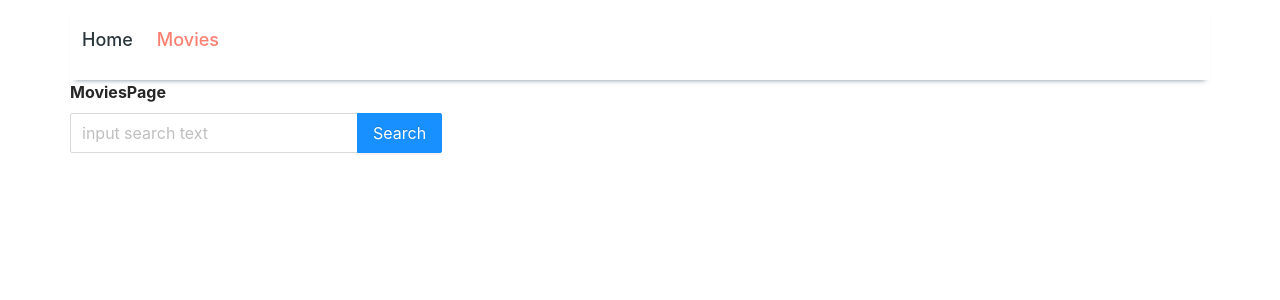
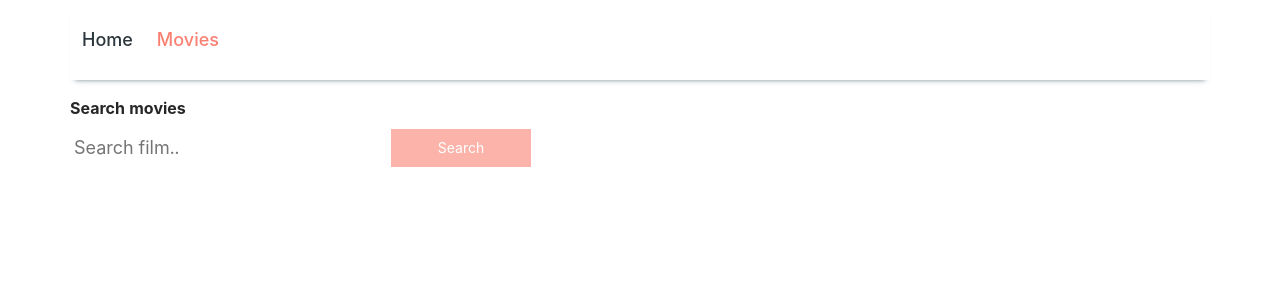
Before and after one commit to aleksvoloshyn/goit-react-hw-04-movies, a React (Create React App) app: page /movies in a window 1280 px wide. Shown: the top 300 px of the page. Built offline with nearby package versions, Linux system fonts and the light colour scheme; the HTML template or start-up script is replaced by a standard one.

Commit message:
search styles

```diff
--- a/src/Components/MovieDetailsPage/MovieDetailsPage.jsx
+++ b/src/Components/MovieDetailsPage/MovieDetailsPage.jsx
@@ -1,5 +1,5 @@
 import { useState, useEffect } from 'react';
-import { Link, useParams, useRouteMatch, NavLink } from 'react-router-dom';
+import { useParams, NavLink } from 'react-router-dom';
 import { GetMovieById } from '../../services/getMoviesApi';
 import { Card } from 'antd';
 
@@ -9,12 +9,19 @@ const { Meta } = Card;
 
 function MovieDetailsPage() {
   const { movieId } = useParams();
-  const [movie, setMovie] = useState([]);
+  const [movie, setMovie] = useState(null);
+  // const [moviePosterPath, setmoviePosterPath] = useState([]);
 
   useEffect(() => {
+    // GetMovieById(movieId);
+
     GetMovieById(movieId).then(data => {
-      setMovie(data.data);
+      setMovie(data);
     });
+
+    console.log(movie);
+    // console.log(moviePosterPath);
+    console.log(movieId);
   }, [movieId]);
 
   return (
@@ -31,7 +38,7 @@ function MovieDetailsPage() {
             cover={
               <img
                 alt={movie.title}
-                src={`https://image.tmdb.org/t/p/w500/${movie.backdrop_path}`}
+                src={`https://image.tmdb.org/t/p/w500/${movie.poster_path}`}
               />
             }
           >
@@ -43,21 +50,8 @@ function MovieDetailsPage() {
             <h2>Overview: </h2>
             <p className={s.overview}>{movie.overview}</p>
             <h2>Genres:</h2>
+            {/* {movie.genres.map(genre => genre.name)} */}
           </Card>
-          {/*
-          <img
-            src={`https://image.tmdb.org/t/p/w500/${movie.backdrop_path}`}
-            alt={movie.title}
-          />
-          <h2>
-            {movie.title}
-            {movie.name}
-          </h2>
-
-          <p>{`User Score: ${movie.vote_average * 10}%`}</p>
-          <h2>Overview: </h2>
-          <p>{movie.overview}</p>
-          <h2>Genres:</h2> */}
         </>
       )}
     </>
--- a/src/Components/MovieDetailsPage/MovieDetailsPage.module.css
+++ b/src/Components/MovieDetailsPage/MovieDetailsPage.module.css
@@ -4,7 +4,7 @@
   padding: 12px;
 }
 .card img {
-  width: 600px;
+  width: 280px;
 }
 
 .userScore {
@@ -17,6 +17,10 @@ h2 {
   font-weight: 700;
 }
 
+.link {
+  margin-top: 20px;
+}
+
 .overview {
   font-style: italic;
   font-size: 16px;
--- a/src/Components/MoviesPage/MoviesPage.jsx
+++ b/src/Components/MoviesPage/MoviesPage.jsx
@@ -1,24 +1,36 @@
 import { useState, useEffect } from 'react';
 // import { Link, useParams, useRouteMatch } from 'react-router-dom';
-import { Input, Space } from 'antd';
+// import { Input, Space } from 'antd';
 import 'antd/dist/antd.css';
 import s from './MoviesPage.module.css';
-const { Search } = Input;
+// const { Search } = Input;
 // const onSearch = value => console.log(value);
 
 function MoviesPage() {
+  const [searchQuery, setsearhQuery] = useState('');
+  // const [query, setQuery] = useState('');
+
+  const searchMovie = event => {
+    event.preventDefault();
+
+    // console.log(query);
+  };
+
   return (
     <>
-      <h2>MoviesPage</h2>
-      <Space direction="vertical">
-        <Search
-          placeholder="input search text"
-          allowClear
-          enterButton="Search"
-          size="large"
-          // onSearch={onSearch}
+      <h2>Search movies</h2>
+
+      <form className={s.SearchForm} action="" onSubmit={searchMovie}>
+        <input
+          className={s.SearchForm__input}
+          type="text"
+          placeholder="Search film.."
+          value={searchQuery}
         />
-      </Space>
+        <button className={s.SearchForm__button} type="submit">
+          Search
+        </button>
+      </form>
     </>
   );
 }
--- a/src/Components/MoviesPage/MoviesPage.module.css
+++ b/src/Components/MoviesPage/MoviesPage.module.css
@@ -0,0 +1,43 @@
+h2 {
+  margin-top: 16px;
+}
+
+.SearchForm {
+  display: flex;
+  align-items: center;
+  width: 100%;
+  max-width: 600px;
+  background-color: #fff;
+  border-radius: 3px;
+  overflow: hidden;
+}
+.SearchForm__button {
+  color: white;
+  height: 38px;
+  width: 140px;
+  border: 1px solid salmon;
+
+  background-color: salmon;
+  opacity: 0.6;
+  cursor: pointer;
+}
+
+.SearchForm__button:hover {
+  opacity: 1;
+}
+
+.SearchForm__input {
+  display: inline-block;
+  /* width: 100%; */
+  font: inherit;
+  font-size: 20px;
+  border: none;
+  outline: 1px;
+  padding-left: 4px;
+  padding-right: 4px;
+}
+
+.SearchForm__input::placeholder {
+  font: inherit;
+  font-size: 18px;
+}
--- a/src/services/getMoviesApi.js
+++ b/src/services/getMoviesApi.js
@@ -6,13 +6,22 @@ const key = 'd37bfeabc71c0969f8ae363116645ca9';
 // https://api.themoviedb.org/3/trending/all/week?api_key=d37bfeabc71c0969f8ae363116645ca9
 
 function GetTrendingMovies() {
-  return axios.get(`${BASE_URL}/trending/movie/day?api_key=${key} `);
+  return axios
+    .get(`${BASE_URL}/trending/movie/day?api_key=${key} `)
+    .then(response => response.data.results)
+    .catch(error => console.log('Error:', error));
 }
+
 function GetMovieByQuery(query) {
-  return axios.get(`${BASE_URL}/movie?api_key=${key}&query=${query}`);
+  return axios
+    .get(`${BASE_URL}/movie?api_key=${key}&query=${query}`)
+    .then(response => response.data.results)
+    .catch(error => console.log('Error:', error));
 }
 function GetMovieById(id) {
-  return axios.get(`${BASE_URL}/movie/${id}?api_key=${key}`);
+  return axios
+    .get(`${BASE_URL}/movie/${id}?api_key=${key}`)
+    .then(response => response.data);
 }
 
 export { GetTrendingMovies, GetMovieByQuery, GetMovieById };
--- a/src/views/TrendingMovies.jsx
+++ b/src/views/TrendingMovies.jsx
@@ -1,5 +1,5 @@
 import { useState, useEffect } from 'react';
-import { Link, useParams, useRouteMatch } from 'react-router-dom';
+import { Link } from 'react-router-dom';
 import { GetTrendingMovies } from '../services/getMoviesApi';
 import { Card } from 'antd';
 import s from './TrendingMovies.module.css';
@@ -7,12 +7,13 @@ import s from './TrendingMovies.module.css';
 const { Meta } = Card;
 
 function TrendingMovies() {
-  const { url } = useRouteMatch();
+  // const { url } = useRouteMatch();
   // console.log(url);
   const [trendingFilms, setTrendingFilms] = useState([]);
+
   useEffect(() => {
-    GetTrendingMovies().then(data => {
-      setTrendingFilms(data.data.results);
+    GetTrendingMovies().then(movie => {
+      setTrendingFilms(movie);
     });
   }, []);
 
@@ -36,11 +37,12 @@ function TrendingMovies() {
                   cover={
                     <img
                       alt={film.title}
-                      src={`https://image.tmdb.org/t/p/w500/${film.backdrop_path}`}
+                      src={`https://image.tmdb.org/t/p/w500/${film.poster_path}`}
                     />
                   }
                 >
-                  <Meta title={film.title} description={film.overview} />
+                  {/* <Meta title={film.title} description={film.overview} /> */}
+                  <Meta title={film.title} />
                 </Card>
               </Link>
             </li>
--- a/src/views/TrendingMovies.module.css
+++ b/src/views/TrendingMovies.module.css
@@ -7,4 +7,5 @@
 .trendingList__item {
   margin-right: 14px;
   width: 22%;
+  margin-bottom: 12px;
 }
```
